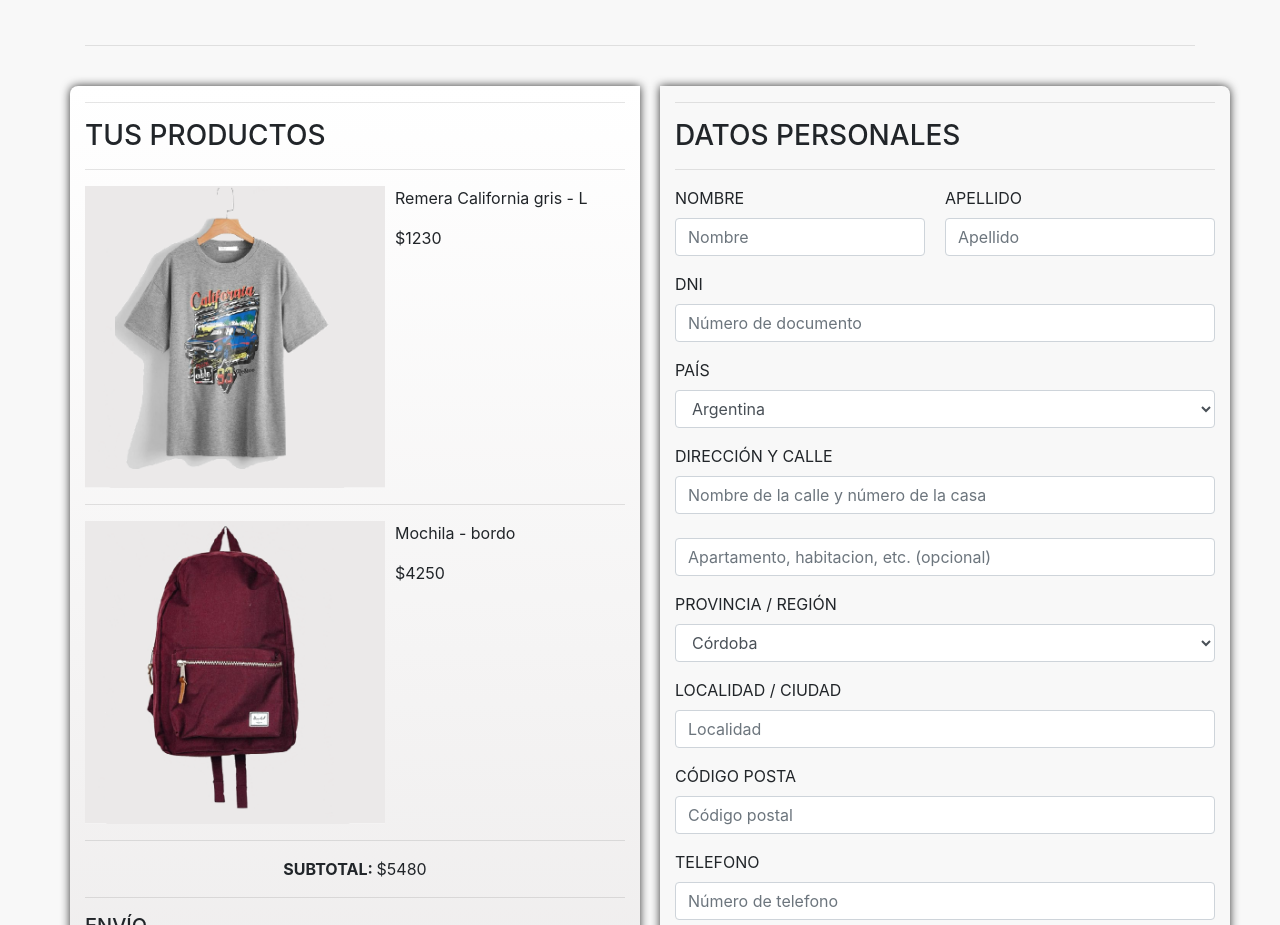
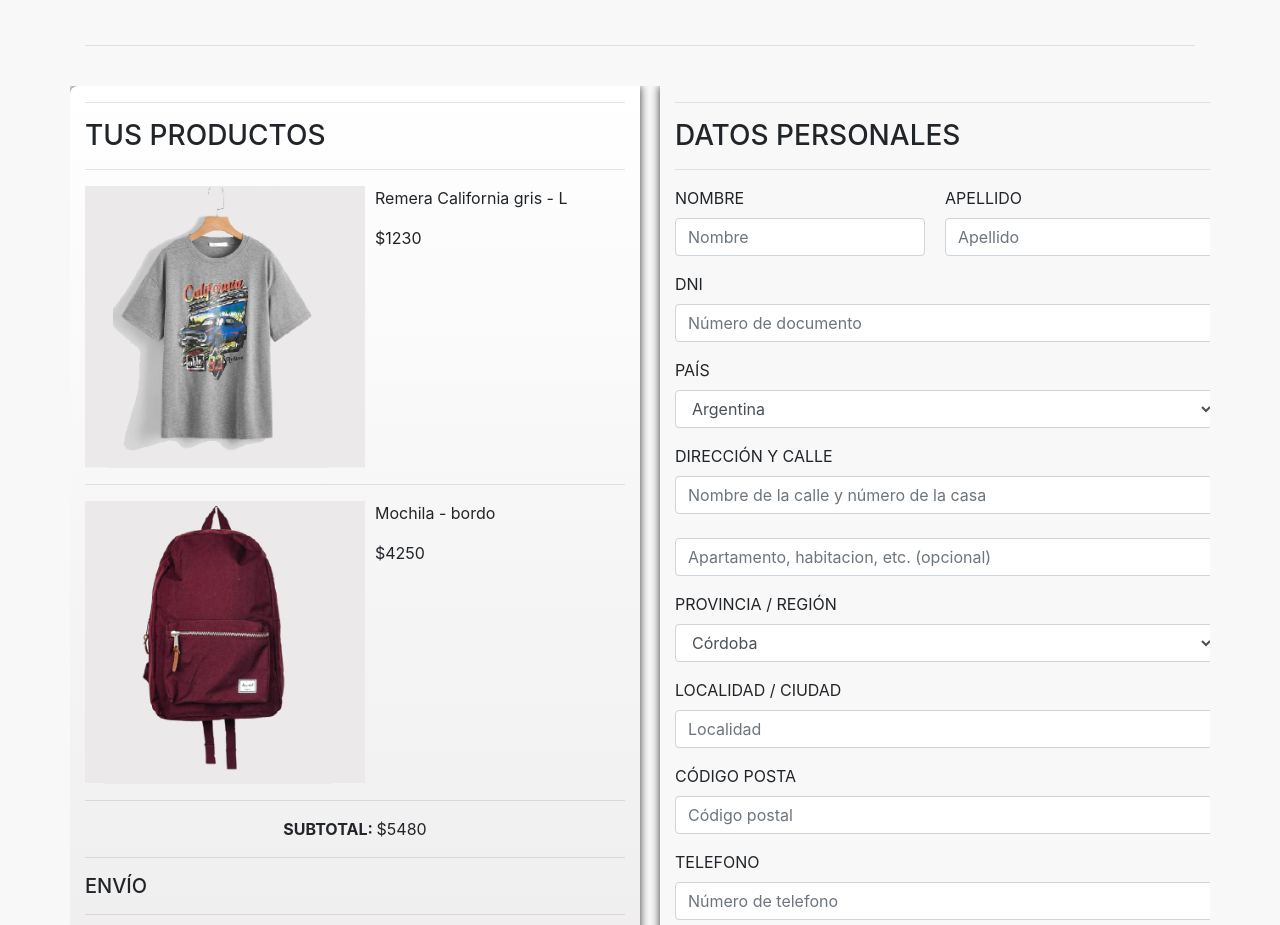
Before and after one commit to santisf/hiroRopa, a website: page pages/carrito.html in a window 1280 px wide. Shown: the part 175-1100 px from the top of the page. Drawn offline with nearby package versions, Linux system fonts and the light colour scheme.

Commit message:
overflow

```diff
--- a/pages/carrito.html
+++ b/pages/carrito.html
@@ -135,7 +135,7 @@
             <div>
                 <div class="carrito__row__div__div__productosCarrito">
                     <img src="../assets/img/remeraGrisCalifornia.png" alt="remeraGrisCalifornia"class="img-fluid carrito__row__div__div__productosCarrito__img ">
-                    <div>
+                    <div class="carrito__row__div__div__productosCarrito__texto">
                         <p>Remera California gris - L</p>
                         <p>$1230</p>
                     </div>
@@ -145,7 +145,7 @@
             <div>
                 <div class="carrito__row__div__div__productosCarrito">
                     <img src="../assets/img/mochilaBordo.png" alt="mochilaBordo" class="img-fluid carrito__row__div__div__productosCarrito__img ">
-                    <div>
+                    <div class="carrito__row__div__div__productosCarrito__texto">
                         <p>Mochila - bordo</p>
                         <p>$4250</p>
                     </div>
--- a/scss/_responsive.scss
+++ b/scss/_responsive.scss
@@ -9,16 +9,20 @@ $hoverScale:scale(1.025,1.025);
 $paddingTitulosMobil:18px 0;
 $marginTopFooter:2.5rem;
 
-/*---------------------------------------------------BOOTRSTRAP CONTAINER EN MOBIL-----------------------------------------*/
+/*---------------------------------------------------BOOTRSTRAP CONTAINER -----------------------------------------*/
+.container{
+    overflow-x: hidden;
+}
 @media only screen and (max-width:575px){
     .container{
-        width:91.5%;
+        width:95%;
     }
 }
 
 body{
-    overflow-x: hidden!important;
+    overflow-x: hidden;
 }
+
 
 /* ------------------HEADER-----------------------------------------*/
 
@@ -440,7 +444,13 @@ header{
 }
 .carrito{
     .row{
-
+        div{
+            div{
+                .carrito__row__div__div__productosCarrito__texto{
+                    font-size:1em;
+                }
+            }
+        }
         .carrito__row__tusProductos{
             border-radius: 8px 0 0 0;
 
@@ -485,7 +495,7 @@ header{
                 .carrito__row__div__div__productosCarrito{
                     display:flex;
                     &__img{
-                        width:300px;
+                        width:280px;
                         margin-right:10px;
                     }
 
```
Also changed, not shown: css/style.css.
